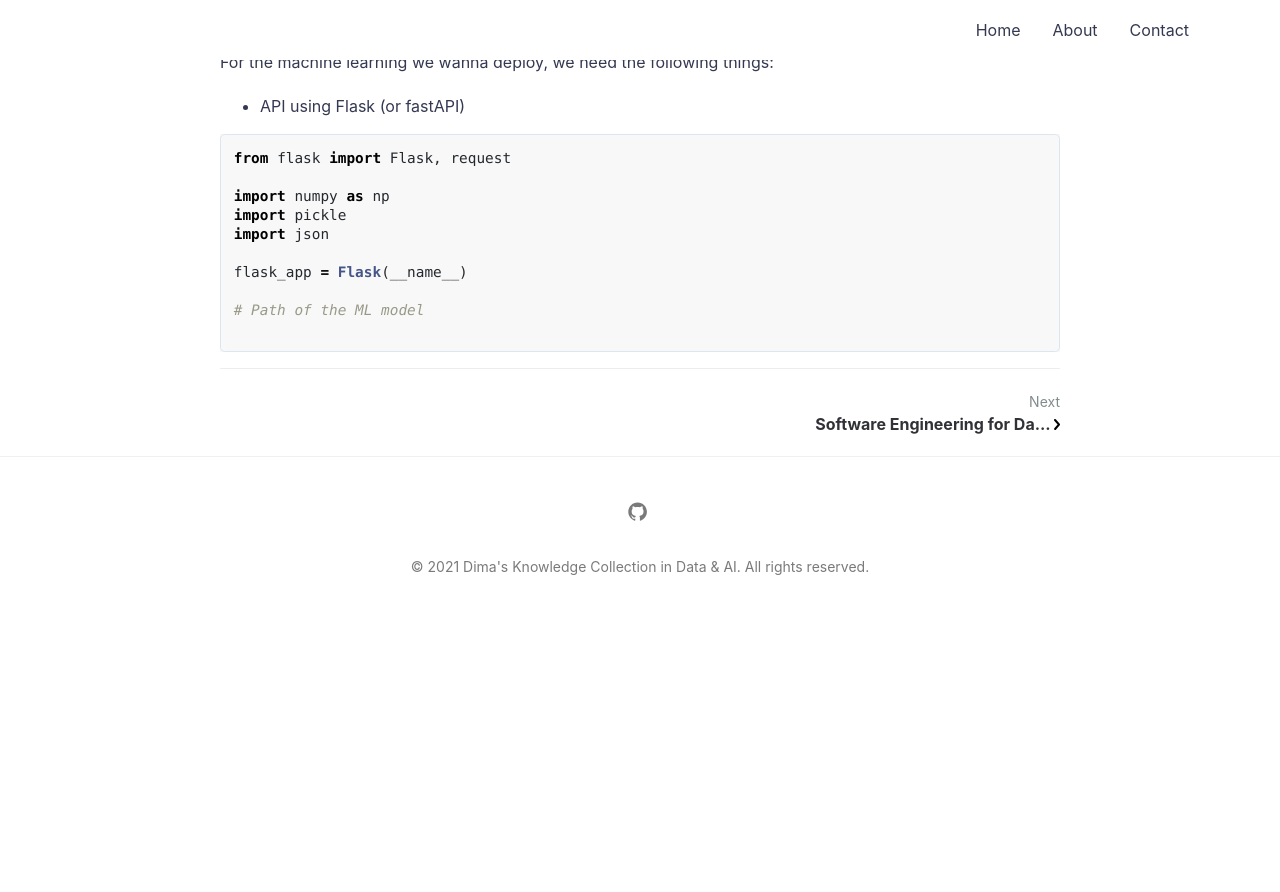
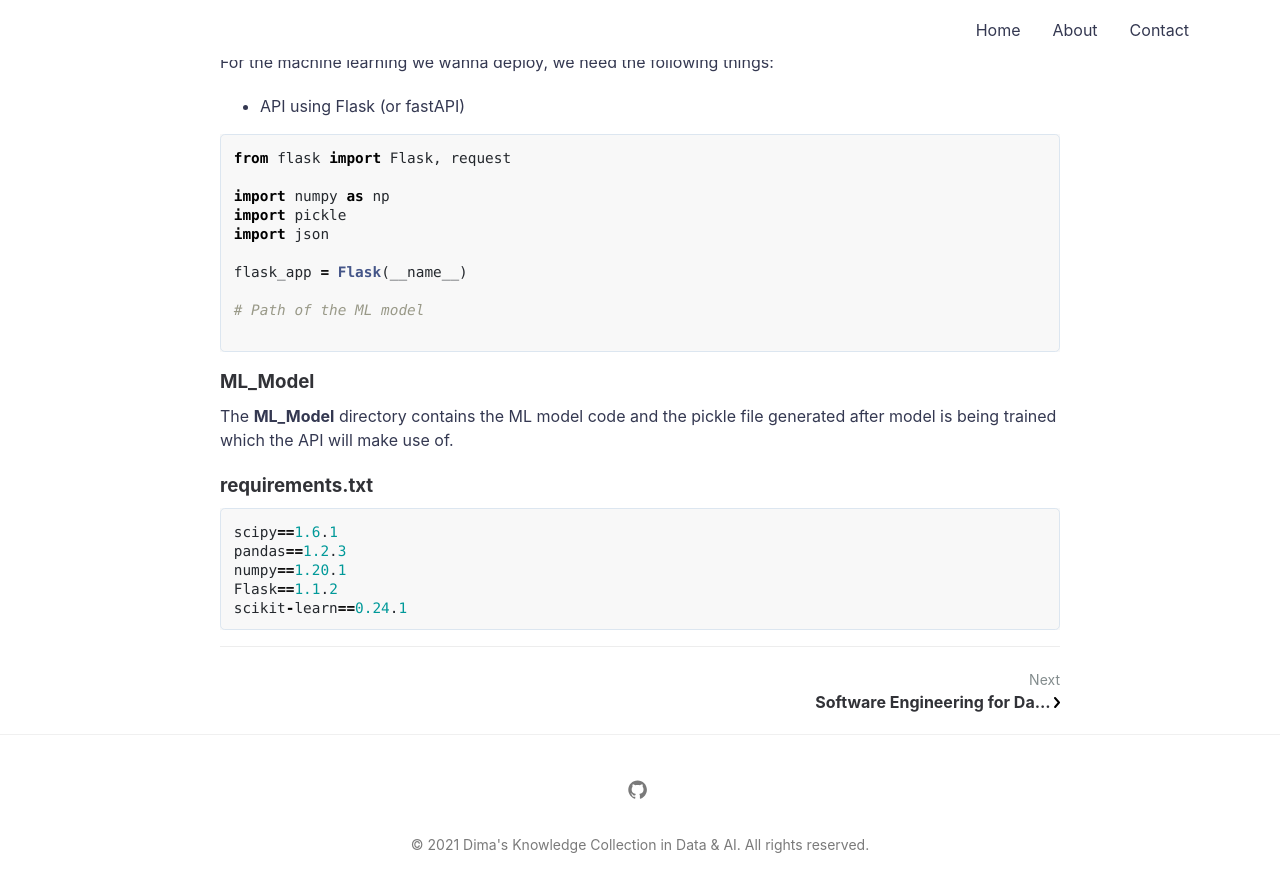
Before and after one commit to DataDima90/ai.github.io, a Jekyll site: the page built from _posts/2020-01-01-Microservice-with-docker-and-flask.md, in a window 1280 px wide and 900 px high, scrolled down 730 px. Shown: the top 892 px of the window. Built offline with Jekyll 4.4.1, drawn with Linux system fonts in a browser that asks for light colours; a script that is not in the unit is left out; before the commit the page ends 1352 px from its top, so only the background shows below that.

Commit message:
Update 2020-01-01-Microservice-with-docker-and-flask.md

````diff
--- a/_posts/2020-01-01-Microservice-with-docker-and-flask.md
+++ b/_posts/2020-01-01-Microservice-with-docker-and-flask.md
@@ -31,3 +31,15 @@ flask_app = Flask(__name__)
 # Path of the ML model
 
 ```
+
+### ML_Model
+The **ML_Model** directory contains the ML model code and the pickle file generated after model is being trained which the API will make use of.
+
+### requirements.txt
+```python
+scipy==1.6.1
+pandas==1.2.3
+numpy==1.20.1
+Flask==1.1.2
+scikit-learn==0.24.1
+```
````
